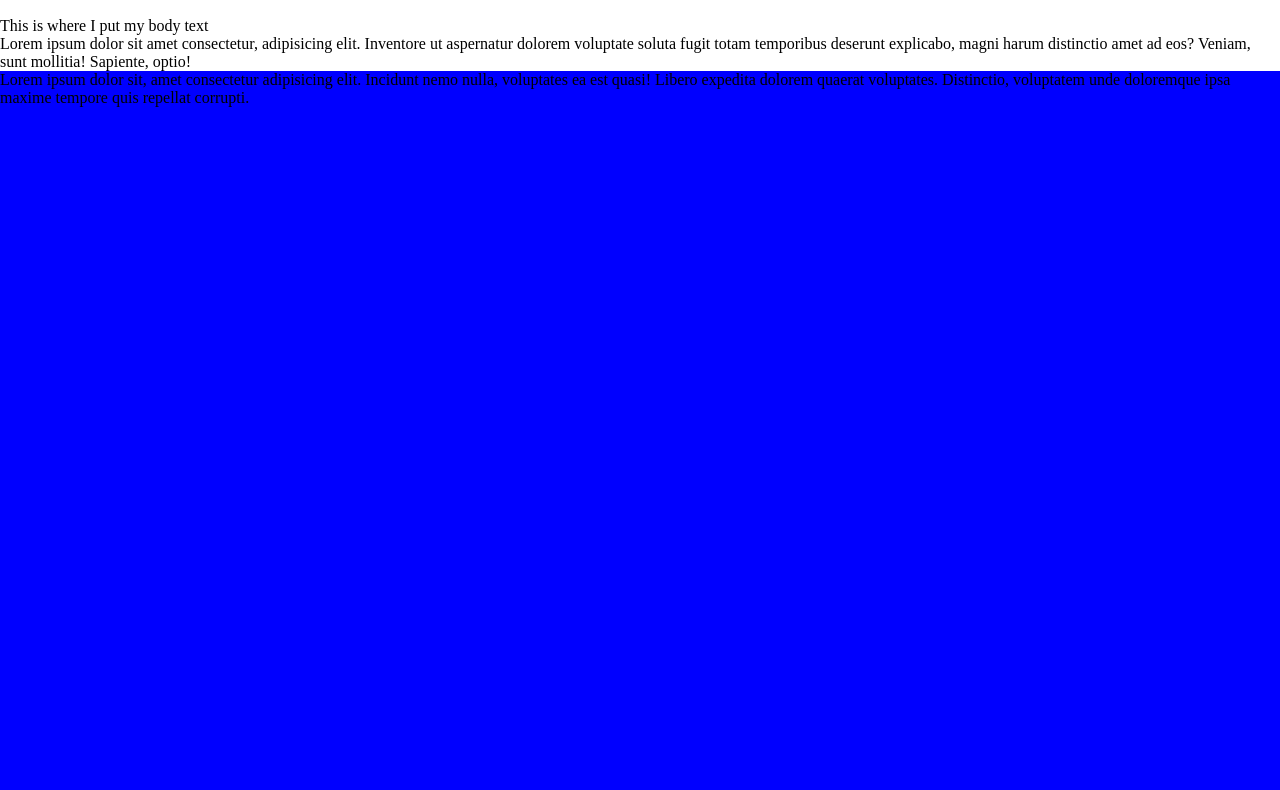
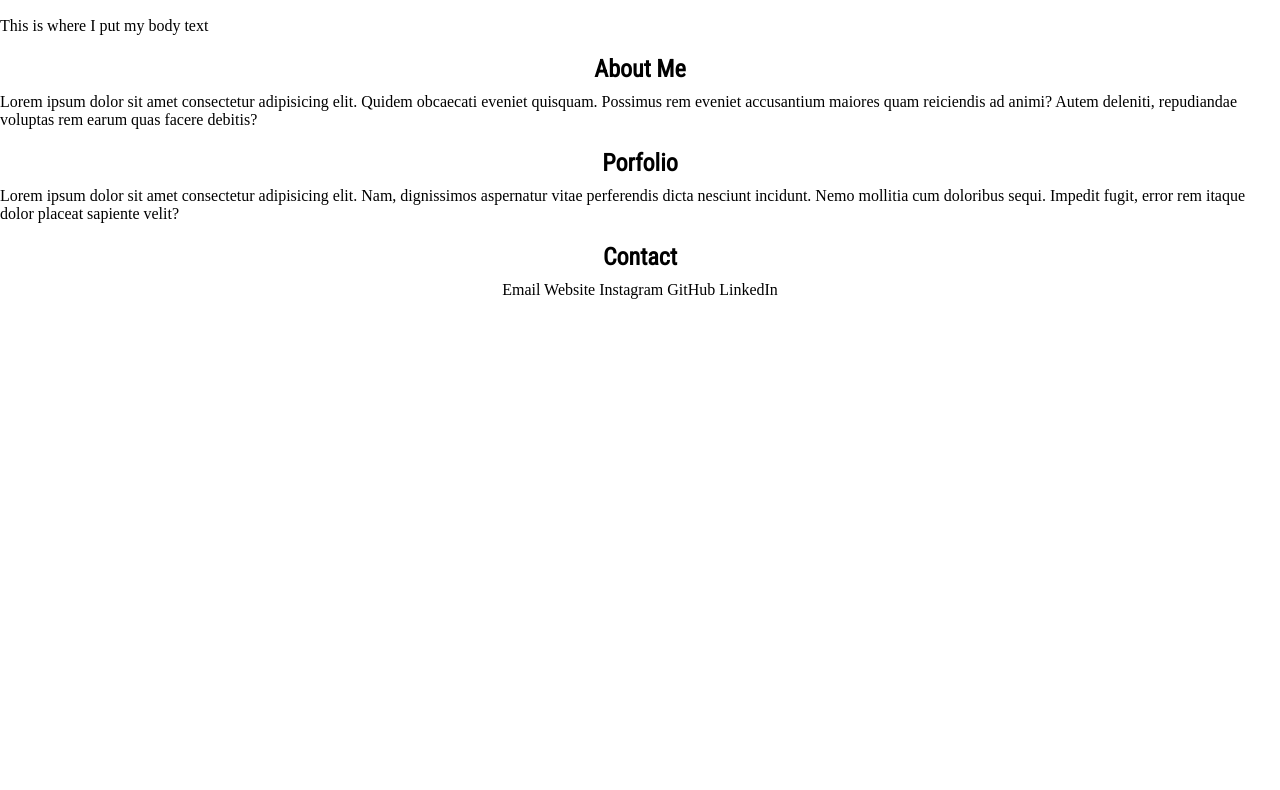
Before and after one commit to Krenbot/portfolio, a plain HTML site: page index.html in a window 1280 px wide. Shown: the part 58-848 px from the top of the page. After the commit the page ends 800 px from the top, so only its background shows below. Drawn offline with Linux system fonts and the light colour scheme.

Commit message:
added body placeholders, fixed inner header text size

```diff
--- a/assets/style.css
+++ b/assets/style.css
@@ -4,6 +4,13 @@
     list-style: none;
     text-decoration: none;
 
+}
+
+h2{
+    font-family: 'Roboto Condensed', sans-serif;
+    text-align: center;
+    padding: 20px 100px 10px 100px;
+    margin: 0 auto;
 }
 
 .test{
@@ -25,6 +32,8 @@
     height: 90%;
     display: block;
     margin: 0 auto;
+    letter-spacing: 2px;
+    font-size: x-large;
 }
 
 .logo-container {
@@ -76,6 +85,24 @@
 }
 
 #about-me{
+    flex-direction: row;
     flex-wrap: wrap;
     display: flex
 }
+
+#portfolio{
+    flex-direction: row;
+    flex-wrap: wrap;
+    display: flex
+}
+
+#contact{
+flex-direction: row;
+}
+
+.contact-links{
+    flex-direction: row;
+    justify-content: center;
+    display: flex
+
+}
--- a/index.html
+++ b/index.html
@@ -18,8 +18,7 @@
     <nav class="header">
         <div class="inner-header">
             <div class="logo-container">
-                <h1>
-                <a href="index.html" style="color:inherit;" target="_blank">STEVE<span>KRENN</span></h1></a>
+                <h1><a href="index.html" style="color:inherit;" target="_blank">STEVE<span>KRENN</span></h1></a>
             </div>
             <ul class="navigation">
                 <a href="#about-me"><li>About Me</li></a>
@@ -31,17 +30,22 @@
 
     <section class="hero">This is where I put my body text</section>
 
-    <section id="about-me"><p>Lorem ipsum dolor sit amet consectetur, adipisicing elit. Inventore ut aspernatur dolorem voluptate soluta fugit totam temporibus deserunt explicabo, magni harum distinctio amet ad eos? Veniam, sunt mollitia! Sapiente, optio!</p></section>
-    <div class="test">Lorem ipsum dolor sit, amet consectetur adipisicing elit. Incidunt nemo nulla, voluptates ea est quasi! Libero expedita dolorem quaerat voluptates. Distinctio, voluptatem unde doloremque ipsa maxime tempore quis repellat corrupti.</div>
-    <div class="test">Lorem ipsum dolor sit amet consectetur, adipisicing elit. Facilis nemo quod alias voluptate atque voluptatibus est quia! Accusantium ullam quia, asperiores iste laboriosam similique sunt eveniet culpa sapiente perferendis cumque.</div>
-    <div class="test">Lorem ipsum dolor sit amet consectetur, adipisicing elit. Doloribus veniam atque incidunt sequi accusamus eaque harum sed soluta nisi voluptatum, neque facere assumenda. Debitis atque rem assumenda cupiditate delectus magnam.</div>
-    <div class="test">Lorem ipsum dolor sit amet consectetur adipisicing elit. Ad nulla asperiores, veniam explicabo inventore error quibusdam quia labore quos animi reiciendis debitis voluptatum, in repellendus odio at id officiis esse.</div>
-    <section id="portfolio"><p>HERE IS WHERE I WILL LINK THINGS I HAVE DONE</p></section>
-    <div class="test">Lorem ipsum dolor sit amet consectetur adipisicing elit. Earum fugit consectetur assumenda rem laudantium perspiciatis dolores quibusdam saepe dolor nisi eaque, inventore illo quod perferendis sequi. Consequatur, tempore nostrum. Accusantium.</div>
-    <div class="test">Lorem ipsum dolor sit, amet consectetur adipisicing elit. Libero eaque esse aliquid, officia, officiis aspernatur itaque, voluptas maxime facilis ab eius suscipit sapiente recusandae dolores dolore nulla. Odit, fugiat maiores.</div>
-    <div class="test">Lorem ipsum, dolor sit amet consectetur adipisicing elit. Alias rerum, nam fugit maiores molestias ab consectetur vel suscipit voluptatum minima voluptates ratione nisi praesentium cum! Sunt ratione veniam quia corrupti.</div>
-    <div class="test">Lorem ipsum dolor sit amet consectetur adipisicing elit. Tenetur, cumque culpa? Placeat quam ex enim! Dolorum sunt sit doloribus quibusdam odit dolore accusantium. Error eos deserunt, eaque provident tempore unde?</div>
-    <section id="contact"><p>HERE IS WHERE I WILL PUT WHERE I CAN BE REACHED</p></section>
+    <section id="about-me"><h2>About Me</h2>
+    <p>Lorem ipsum dolor sit amet consectetur adipisicing elit. Quidem obcaecati eveniet quisquam. Possimus rem eveniet accusantium maiores quam reiciendis ad animi? Autem deleniti, repudiandae voluptas rem earum quas facere debitis?</p></section>
+
+    <section id="portfolio"><h2>Porfolio</h2>
+        <p>Lorem ipsum dolor sit amet consectetur adipisicing elit. Nam, dignissimos aspernatur vitae perferendis dicta nesciunt incidunt. Nemo mollitia cum doloribus sequi. Impedit fugit, error rem itaque dolor placeat sapiente velit?</p>
+     </section>
+
+    <section id="contact"><h2>Contact</h2>
+    <div class="contact-links">
+    Email
+    Website
+    Instagram
+    GitHub
+    LinkedIn
+    </div>
+    </section>
 
 
 
```
